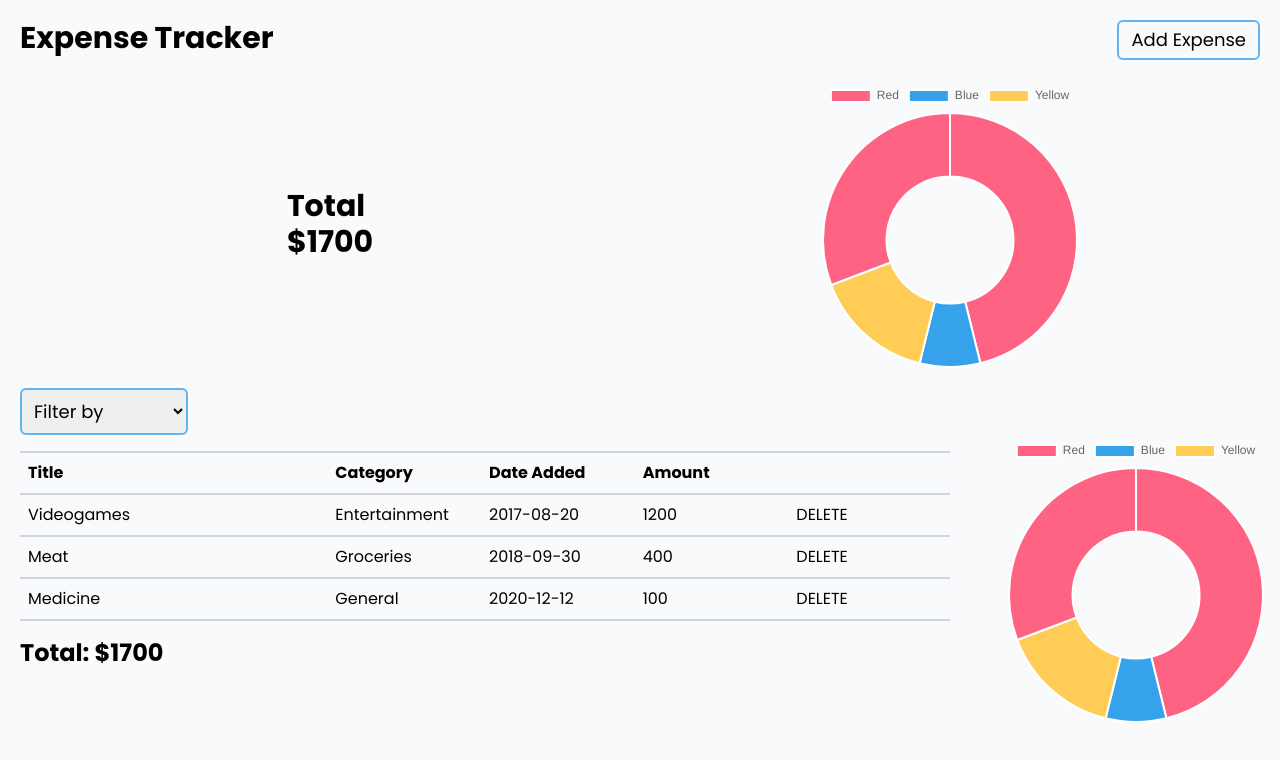
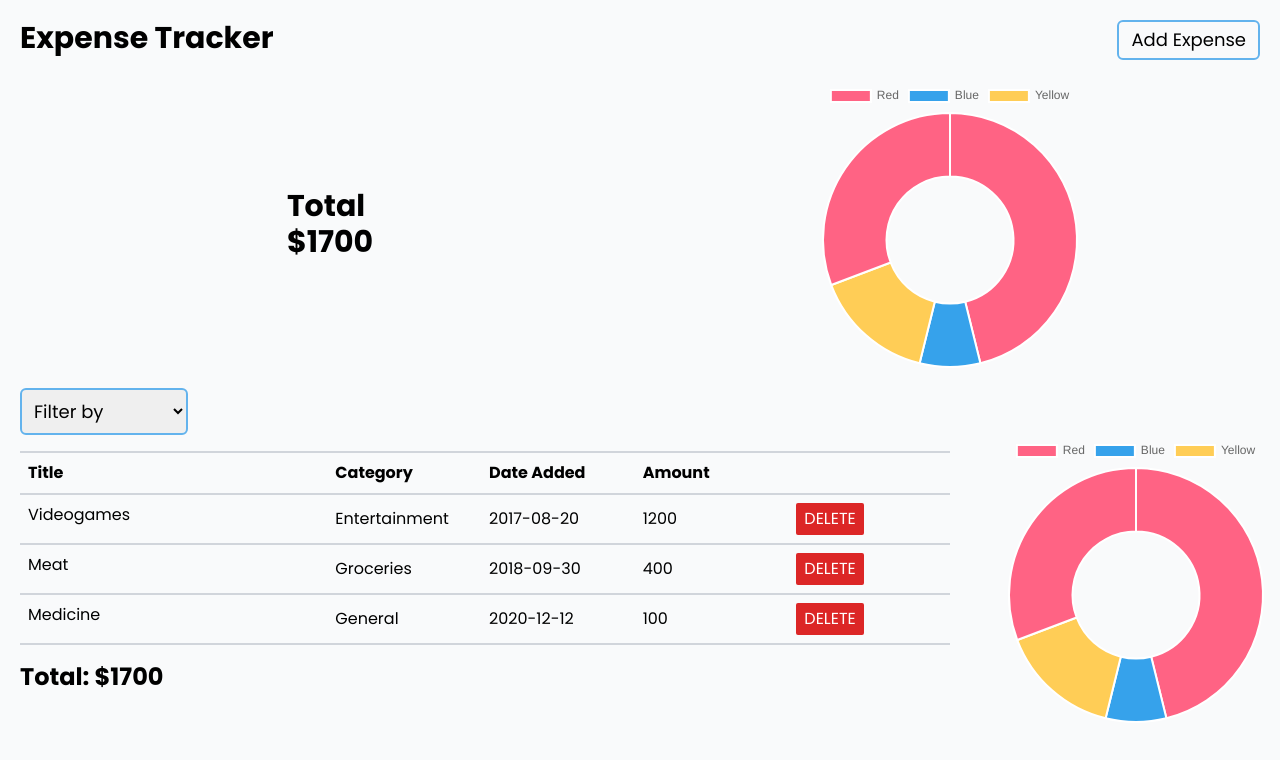
Before and after one commit to GerardoGarcia79/expense-tracker-app, a React (Vite) app: page / in a window 1280 px wide. Shown: the top 760 px of the page. Built offline with nearby package versions, Linux system fonts and the light colour scheme.

Commit message:
Implement delete expense

```diff
--- a/src/App.tsx
+++ b/src/App.tsx
@@ -16,9 +16,13 @@ export interface Expense {
 }
 
 function App() {
-  const [expenses] = useState<Expense[]>(initialExpenses);
+  const [expenses, setExpenses] = useState<Expense[]>(initialExpenses);
   const { ref, isComponentVisible, setIsComponentVisible } =
     useComponentVisible();
+
+  const deleteExpense = (id: number) => {
+    setExpenses(expenses.filter((expense) => expense.id !== id));
+  };
 
   return (
     <div className="bg-gray-50 min-h-screen	w-full p-5">
@@ -27,7 +31,10 @@ function App() {
         setIsComponentVisible={setIsComponentVisible}
       />
       <SummarySection expenses={expenses} />
-      <MainSection expenses={expenses} />
+      <MainSection
+        expenses={expenses}
+        deleteExpense={(id) => deleteExpense(id)}
+      />
       {isComponentVisible && (
         <div ref={ref}>
           <Form
--- a/src/components/MainSection.tsx
+++ b/src/components/MainSection.tsx
@@ -7,9 +7,10 @@ ChartJS.register(ArcElement, Legend, Tooltip);
 
 interface Props {
   expenses: Expense[];
+  deleteExpense: (id: number) => void;
 }
 
-const MainSection = ({ expenses }: Props) => {
+const MainSection = ({ expenses, deleteExpense }: Props) => {
   const total = useCalculateTotal(expenses);
   return (
     <>
@@ -39,11 +40,16 @@ const MainSection = ({ expenses }: Props) => {
                 className="p-2 border-b-2 border-gray-300 grid grid-cols-6 gap-2"
               >
                 <p className="col-span-2 break-words">{expense.title}</p>
-                <p>{expense.category}</p>
-                <p>{expense.dateAdded}</p>
-                <p>{expense.amount}</p>
+                <p className="flex items-center">{expense.category}</p>
+                <p className="flex items-center">{expense.dateAdded}</p>
+                <p className="flex items-center">{expense.amount}</p>
                 <div>
-                  <button>DELETE</button>
+                  <button
+                    onClick={() => deleteExpense(expense.id)}
+                    className="bg-red-600 text-white px-2 py-1 rounded-sm"
+                  >
+                    DELETE
+                  </button>
                 </div>
               </div>
             ))}
```
